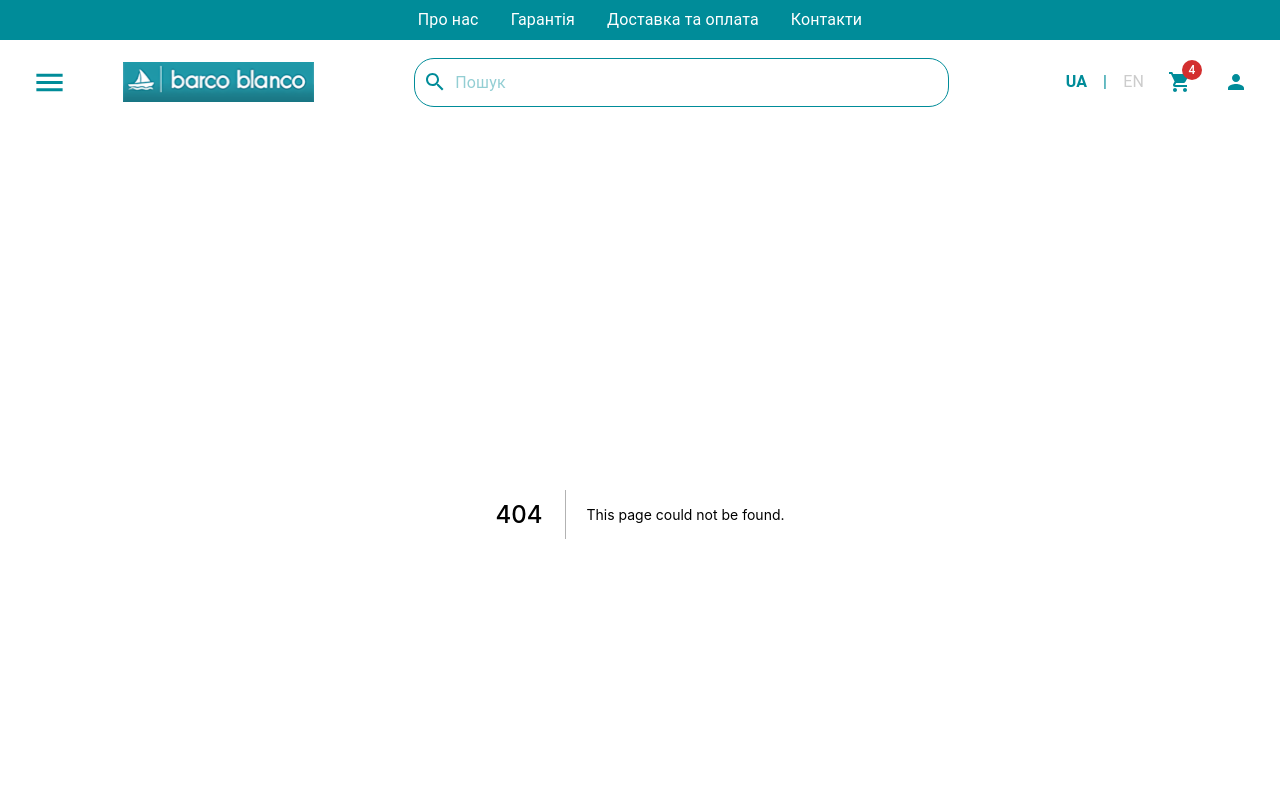
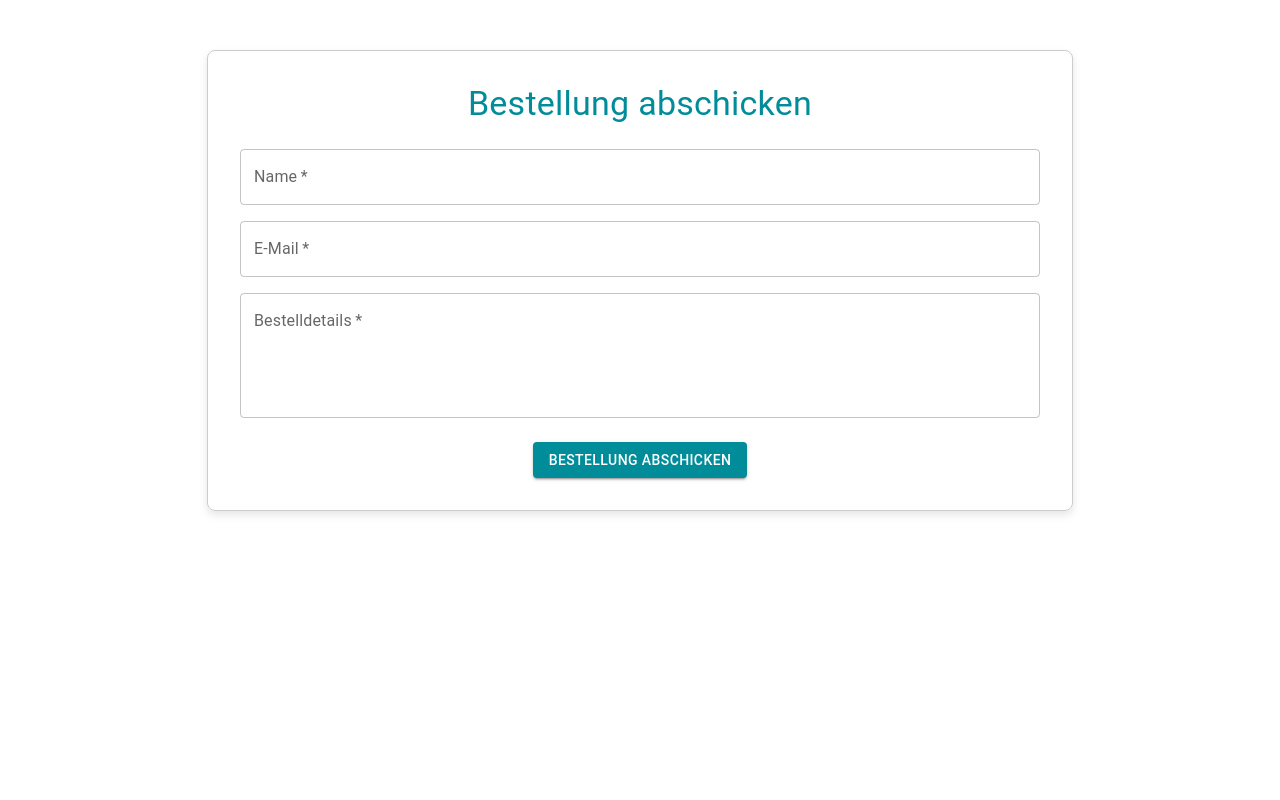
Before and after one commit to yaroslavgubich/barcoblanco-store, a Next.js app: page /Testform in a window 1280 px wide. Before the commit this address had no page. Shown: the top 800 px of the page. Built offline with nearby package versions, Linux system fonts and the light colour scheme.

Commit message:
add testform

```diff
--- a/app/components/Navbar.tsx
+++ b/app/components/Navbar.tsx
@@ -158,7 +158,7 @@ const Navbar = () => {
             <ListItem button onClick={() => router.push("/contacts")}>
               <ListItemText primary="Контакти" />
             </ListItem>
-            <ListItem>
+            <ListItem button onClick={() => router.push("/Testform")}>
               <ListItemText primary="Test order form" />
             </ListItem>
           </List>
--- /dev/null
+++ b/pages/Testform.tsx
@@ -0,0 +1,117 @@
+import React, { useState } from "react";
+import { Box, Typography, TextField, Button, Snackbar, Alert } from "@mui/material";
+
+const OrderForm: React.FC = () => {
+  const [formData, setFormData] = useState({
+    name: "",
+    email: "",
+    orderDetails: "",
+  });
+
+  const [snackbarOpen, setSnackbarOpen] = useState(false);
+  const [snackbarMessage, setSnackbarMessage] = useState("");
+  const [snackbarSeverity, setSnackbarSeverity] = useState<"success" | "error">("success");
+
+  const handleInputChange = (e: React.ChangeEvent<HTMLInputElement | HTMLTextAreaElement>) => {
+    const { name, value } = e.target;
+    setFormData((prevData) => ({ ...prevData, [name]: value }));
+  };
+
+  const handleSubmit = async (e: React.FormEvent) => {
+    e.preventDefault();
+
+    try {
+      const response = await fetch("/api/sendOrder", {
+        method: "POST",
+        headers: {
+          "Content-Type": "application/json",
+        },
+        body: JSON.stringify(formData),
+      });
+
+      if (response.ok) {
+        setSnackbarMessage("Bestellbestätigung wurde gesendet!");
+        setSnackbarSeverity("success");
+      } else {
+        setSnackbarMessage("Fehler beim Senden der Bestellung.");
+        setSnackbarSeverity("error");
+      }
+    } catch (error) {
+      setSnackbarMessage("Ein unerwarteter Fehler ist aufgetreten.");
+      setSnackbarSeverity("error");
+    } finally {
+      setSnackbarOpen(true);
+    }
+  };
+
+  const handleCloseSnackbar = () => {
+    setSnackbarOpen(false);
+  };
+
+  return (
+    <Box
+      sx={{
+        maxWidth: "800px",
+        margin: "50px auto",
+        padding: "2rem",
+        border: "1px solid #ccc",
+        borderRadius: "8px",
+        boxShadow: "0 4px 8px rgba(0,0,0,0.1)",
+        textAlign: "center",
+      }}
+    >
+      <Typography variant="h4" sx={{ marginBottom: "1.5rem", color: "#008c99" }}>
+        Bestellung abschicken
+      </Typography>
+      <form onSubmit={handleSubmit}>
+        <TextField
+          fullWidth
+          label="Name"
+          name="name"
+          value={formData.name}
+          onChange={handleInputChange}
+          required
+          sx={{ marginBottom: "1rem" }}
+        />
+        <TextField
+          fullWidth
+          type="email"
+          label="E-Mail"
+          name="email"
+          value={formData.email}
+          onChange={handleInputChange}
+          required
+          sx={{ marginBottom: "1rem" }}
+        />
+        <TextField
+          fullWidth
+          multiline
+          rows={4}
+          label="Bestelldetails"
+          name="orderDetails"
+          value={formData.orderDetails}
+          onChange={handleInputChange}
+          required
+          sx={{ marginBottom: "1.5rem" }}
+        />
+        <Button type="submit" variant="contained" sx={{ backgroundColor: "#008c99", color: "#fff" }}>
+          Bestellung abschicken
+        </Button>
+      </form>
+
+      {/* Snackbar für Feedback */}
+      <Snackbar
+        open={snackbarOpen}
+        autoHideDuration={4000}
+        onClose={handleCloseSnackbar}
+        anchorOrigin={{ vertical: "top", horizontal: "center" }}
+      >
+        <Alert onClose={handleCloseSnackbar} severity={snackbarSeverity} sx={{ width: "100%" }}>
+          {snackbarMessage}
+        </Alert>
+      </Snackbar>
+    </Box>
+  );
+};
+
+export default OrderForm;
```
Also changed, not shown: pages/Testform.html (deleted, +0 -39 lines).
